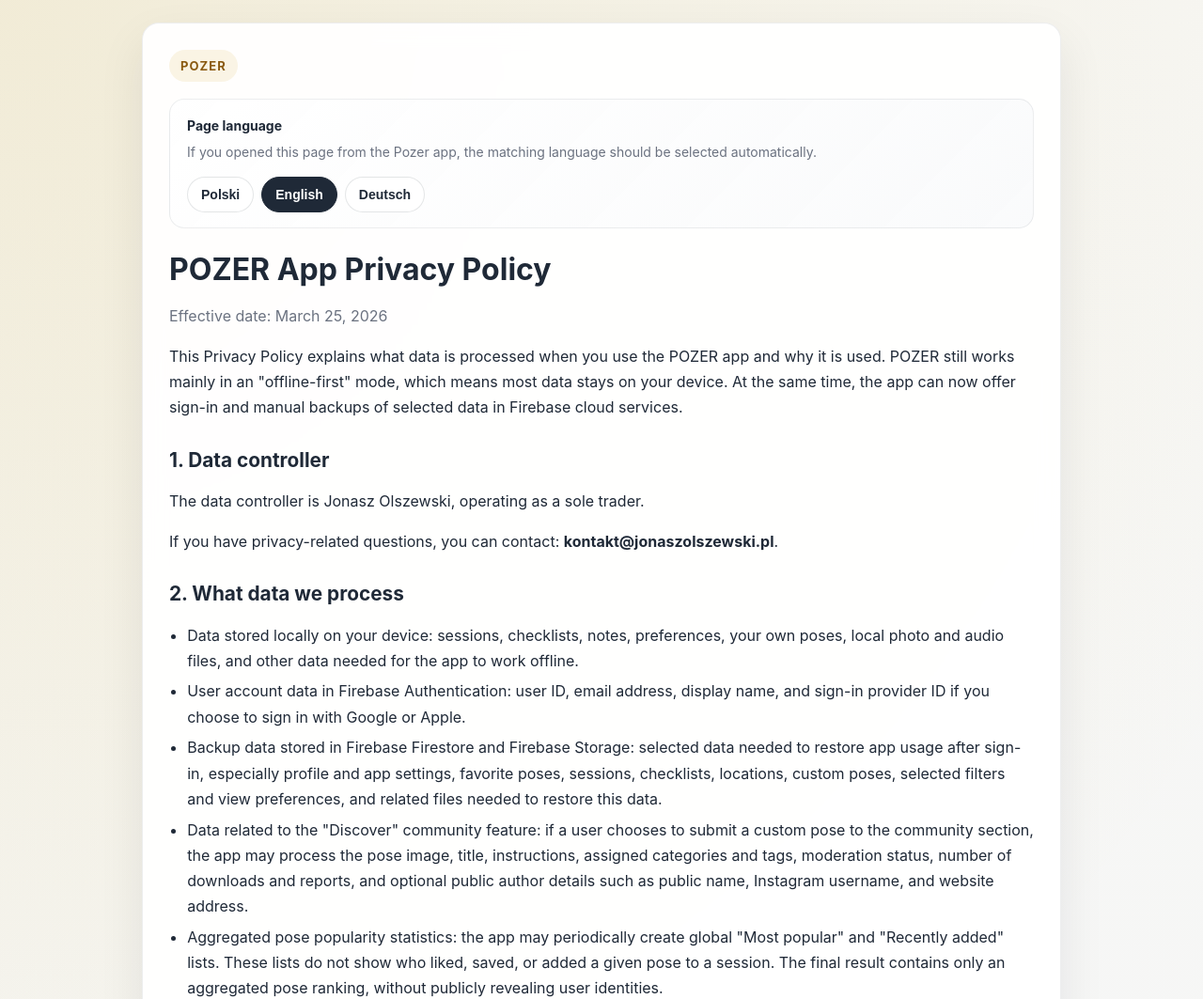
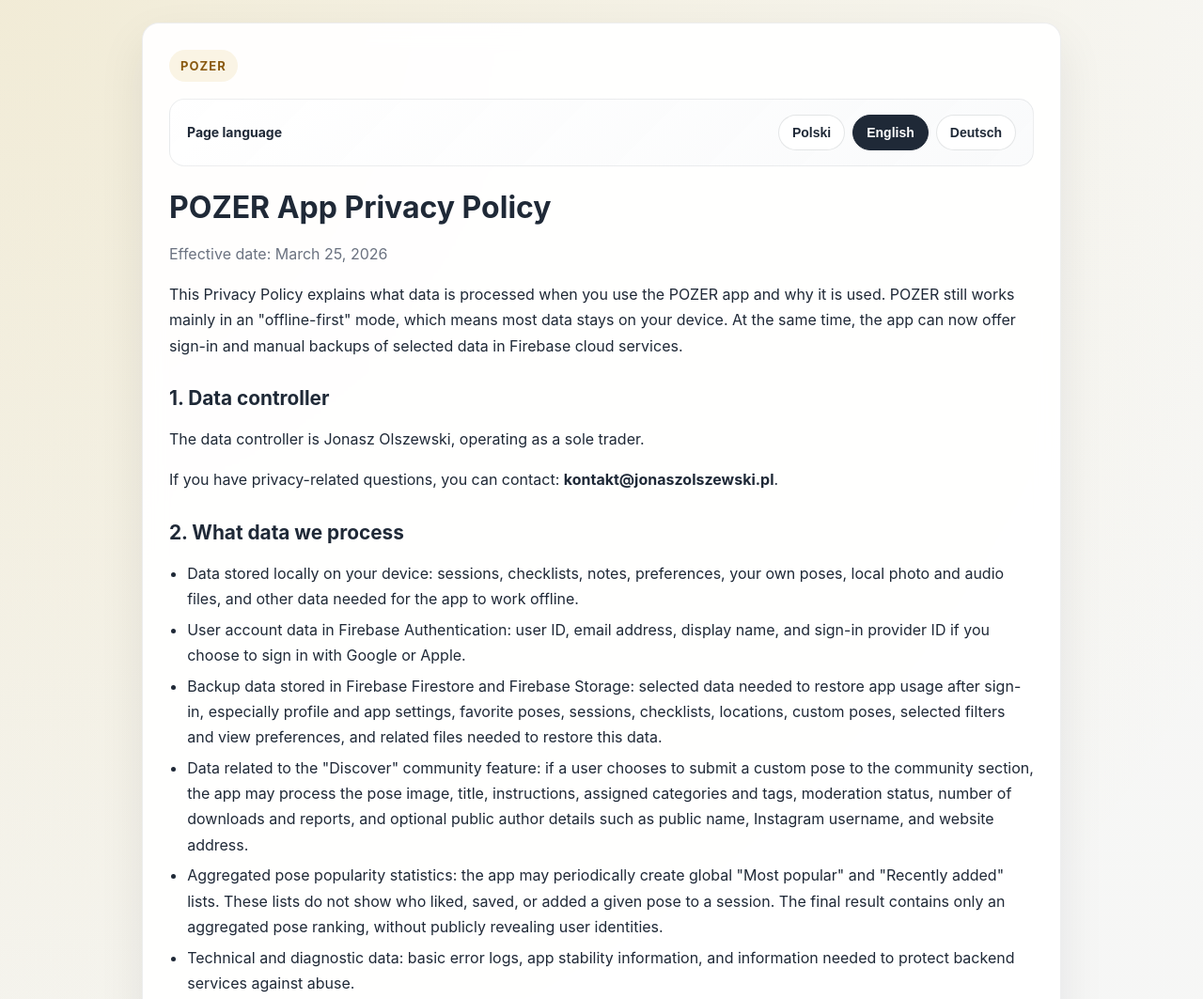
Before and after one commit to szczureknarolkach/pozer-privacy-policy, a plain HTML site: page index.html in a window 1280 px wide. Shown: the top 1063 px of the page at 94% size. Drawn offline with Linux system fonts and the light colour scheme.

Commit message:
Remove outdated proxy note and language hint

```diff
--- a/assets/policy.js
+++ b/assets/policy.js
@@ -13,7 +13,6 @@
     pageTitle: 'Polityka Prywatności - POZER',
     brand: 'POZER',
     languageLabel: 'Język strony',
-    languageHint: 'Jeśli otworzyłeś tę stronę z aplikacji Pozer, właściwy język wybierze się automatycznie.',
     title: 'Polityka Prywatności Aplikacji POZER',
     effectiveDate: 'Data wejścia w życie: 25 marca 2026 r.',
     body: `
@@ -109,7 +108,6 @@
         <li>Google Places API: do pobierania danych o miejscach.</li>
         <li>Open-Meteo oraz sunrise-sunset.org: do danych pogodowych i godzin wschodu oraz zachodu słońca.</li>
         <li>Google Sheets: jeśli użytkownik sam zdecyduje się skorzystać z importu CSV.</li>
-        <li>images.weserv.nl: do technicznego proxy niektórych obrazów.</li>
       </ul>
 
       <h2>8. Podstawa korzystania z funkcji chmurowych</h2>
@@ -166,7 +164,6 @@
     pageTitle: 'Privacy Policy - POZER',
     brand: 'POZER',
     languageLabel: 'Page language',
-    languageHint: 'If you opened this page from the Pozer app, the matching language should be selected automatically.',
     title: 'POZER App Privacy Policy',
     effectiveDate: 'Effective date: March 25, 2026',
     body: `
@@ -262,7 +259,6 @@
         <li>Google Places API: for fetching place details.</li>
         <li>Open-Meteo and sunrise-sunset.org: for weather data and sunrise/sunset times.</li>
         <li>Google Sheets: if the user explicitly chooses CSV import.</li>
-        <li>images.weserv.nl: as a technical proxy for some images.</li>
       </ul>
 
       <h2>8. Basis for using cloud features</h2>
@@ -319,7 +315,6 @@
     pageTitle: 'Datenschutzerklärung - POZER',
     brand: 'POZER',
     languageLabel: 'Seitensprache',
-    languageHint: 'Wenn du diese Seite aus der Pozer-App geöffnet hast, sollte die passende Sprache automatisch ausgewählt werden.',
     title: 'Datenschutzerklärung der POZER-App',
     effectiveDate: 'Gültig ab: 25. März 2026',
     body: `
@@ -415,7 +410,6 @@
         <li>Google Places API: zum Abrufen von Ortsdaten.</li>
         <li>Open-Meteo und sunrise-sunset.org: für Wetterdaten sowie Zeiten von Sonnenaufgang und Sonnenuntergang.</li>
         <li>Google Sheets: wenn der Nutzer ausdrücklich einen CSV-Import verwendet.</li>
-        <li>images.weserv.nl: als technischer Proxy für einige Bilder.</li>
       </ul>
 
       <h2>8. Grundlage für die Nutzung von Cloud-Funktionen</h2>
@@ -474,7 +468,6 @@
 const switcherRoot = document.getElementById('language-switcher');
 const brandRoot = document.getElementById('brand');
 const languageLabelRoot = document.getElementById('language-label');
-const languageHintRoot = document.getElementById('language-hint');
 const titleRoot = document.getElementById('policy-title');
 const effectiveDateRoot = document.getElementById('effective-date');
 
@@ -562,7 +555,6 @@
 
   brandRoot.textContent = content.brand;
   languageLabelRoot.textContent = content.languageLabel;
-  languageHintRoot.textContent = content.languageHint;
   titleRoot.textContent = content.title;
   effectiveDateRoot.textContent = content.effectiveDate;
   contentRoot.innerHTML = content.body;
--- a/index.html
+++ b/index.html
@@ -13,7 +13,6 @@
       <div class="language-bar">
         <div class="language-copy">
           <strong id="language-label">Język strony</strong>
-          <span id="language-hint">Jeśli otworzyłeś tę stronę z aplikacji Pozer, właściwy język wybierze się automatycznie.</span>
         </div>
         <div class="language-switcher" id="language-switcher" aria-label="Language switcher"></div>
       </div>
```
Also changed, not shown: privacy-policy.html (+0 -1 lines).
